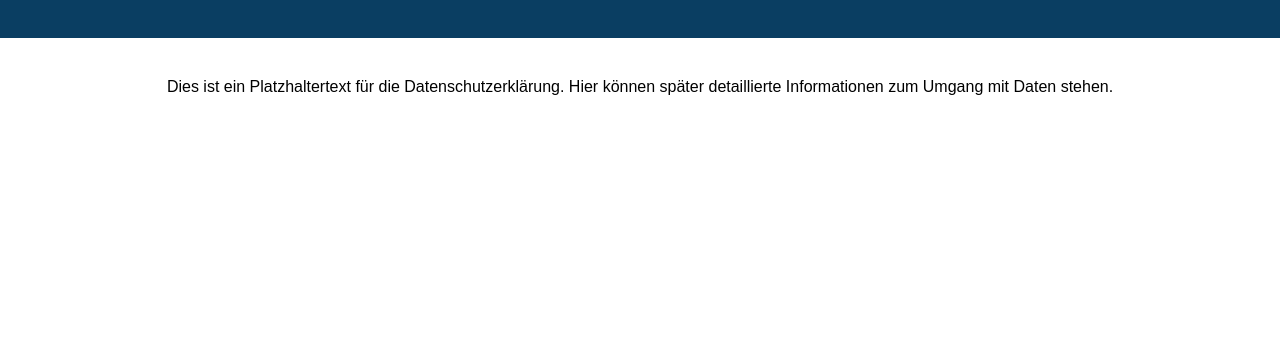
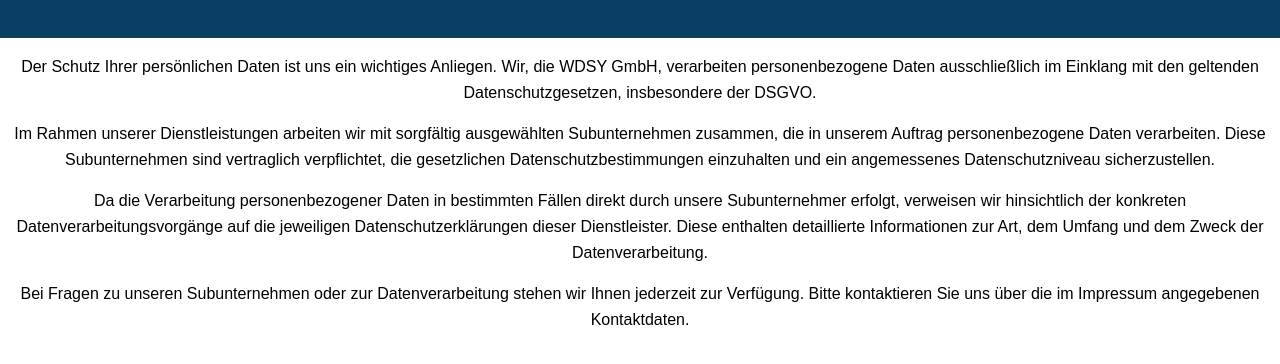
Before and after one commit to janikkow/impactCart, a browser extension: page datenschutz.html in a window 1280 px wide. Shown: the part 96-460 px from the top of the page. Drawn offline with Linux system fonts and the light colour scheme.

Commit message:
Update datenschutz.html

```diff
--- a/datenschutz.html
+++ b/datenschutz.html
@@ -9,8 +9,14 @@
   <header>
     <h1>Datenschutz</h1>
   </header>
-  <section>
-    <p>Dies ist ein Platzhaltertext für die Datenschutzerklärung. Hier können später detaillierte Informationen zum Umgang mit Daten stehen.</p>
+  </section>
+    <p>Der Schutz Ihrer persönlichen Daten ist uns ein wichtiges Anliegen. Wir, die WDSY GmbH, verarbeiten personenbezogene Daten ausschließlich im Einklang mit den geltenden Datenschutzgesetzen, insbesondere der DSGVO.</p>
+
+    <p>Im Rahmen unserer Dienstleistungen arbeiten wir mit sorgfältig ausgewählten Subunternehmen zusammen, die in unserem Auftrag personenbezogene Daten verarbeiten. Diese Subunternehmen sind vertraglich verpflichtet, die gesetzlichen Datenschutzbestimmungen einzuhalten und ein angemessenes Datenschutzniveau sicherzustellen.</p>
+
+    <p>Da die Verarbeitung personenbezogener Daten in bestimmten Fällen direkt durch unsere Subunternehmer erfolgt, verweisen wir hinsichtlich der konkreten Datenverarbeitungsvorgänge auf die jeweiligen Datenschutzerklärungen dieser Dienstleister. Diese enthalten detaillierte Informationen zur Art, dem Umfang und dem Zweck der Datenverarbeitung.</p>
+
+    <p>Bei Fragen zu unseren Subunternehmen oder zur Datenverarbeitung stehen wir Ihnen jederzeit zur Verfügung. Bitte kontaktieren Sie uns über die im Impressum angegebenen Kontaktdaten.</p>
   </section>
 </body>
 </html>
```
